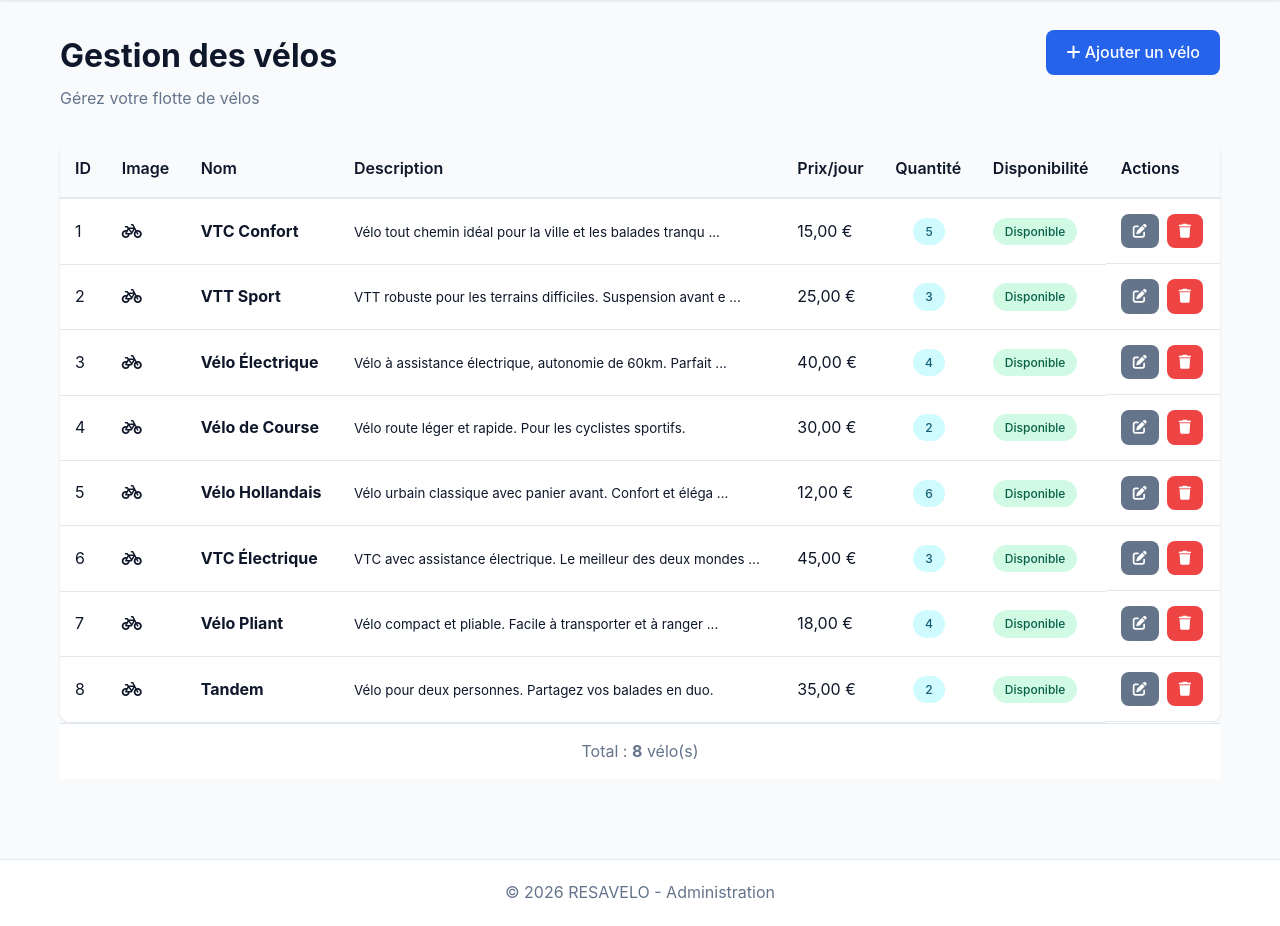
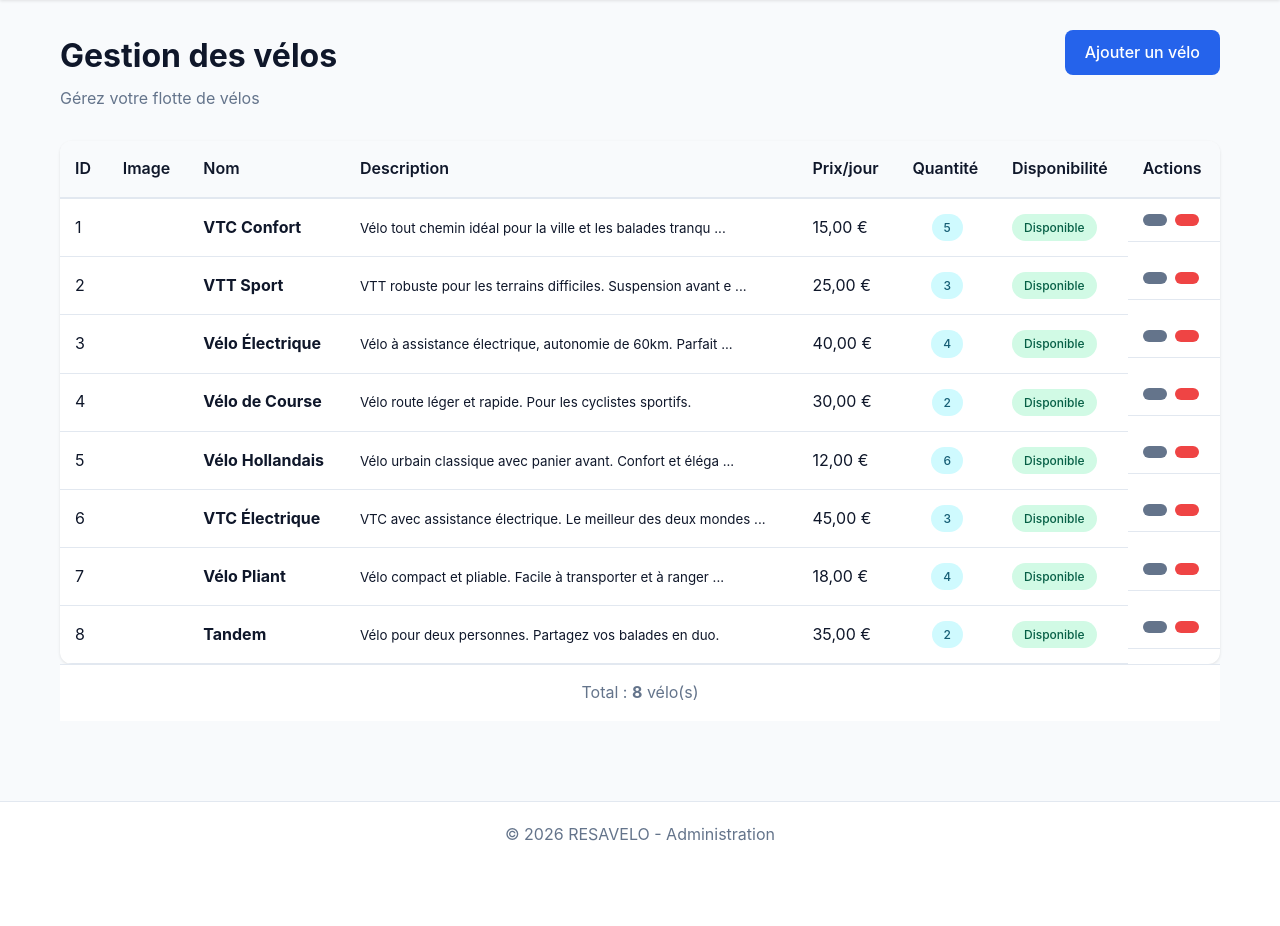
Before and after one commit to ThomasDlv0/foad.velo, a PHP site: page /velos.php in a window 1280 px wide. Shown: the part 82-1008 px from the top of the page. After the commit the page ends 923 px from the top, so only its background shows below. Run offline with PHP 8.4, Linux system fonts and the light colour scheme; data comes from the database, SQL or seed files in the repository.

Commit message:
page vélos dans le amdin

```diff
--- a/admin/velos.php
+++ b/admin/velos.php
@@ -34,7 +34,6 @@ $pageTitle = "Gestion des vélos";
     <meta charset="UTF-8">
     <meta name="viewport" content="width=device-width, initial-scale=1.0">
     <title><?= $pageTitle ?> - RESAVELO Admin</title>
-    <link rel="stylesheet" href="https://cdnjs.cloudflare.com/ajax/libs/font-awesome/6.4.0/css/all.min.css">
     <link rel="stylesheet" href="../assets/css/style.css">
     <link rel="stylesheet" href="../assets/css/admin.css">
 </head>
```
